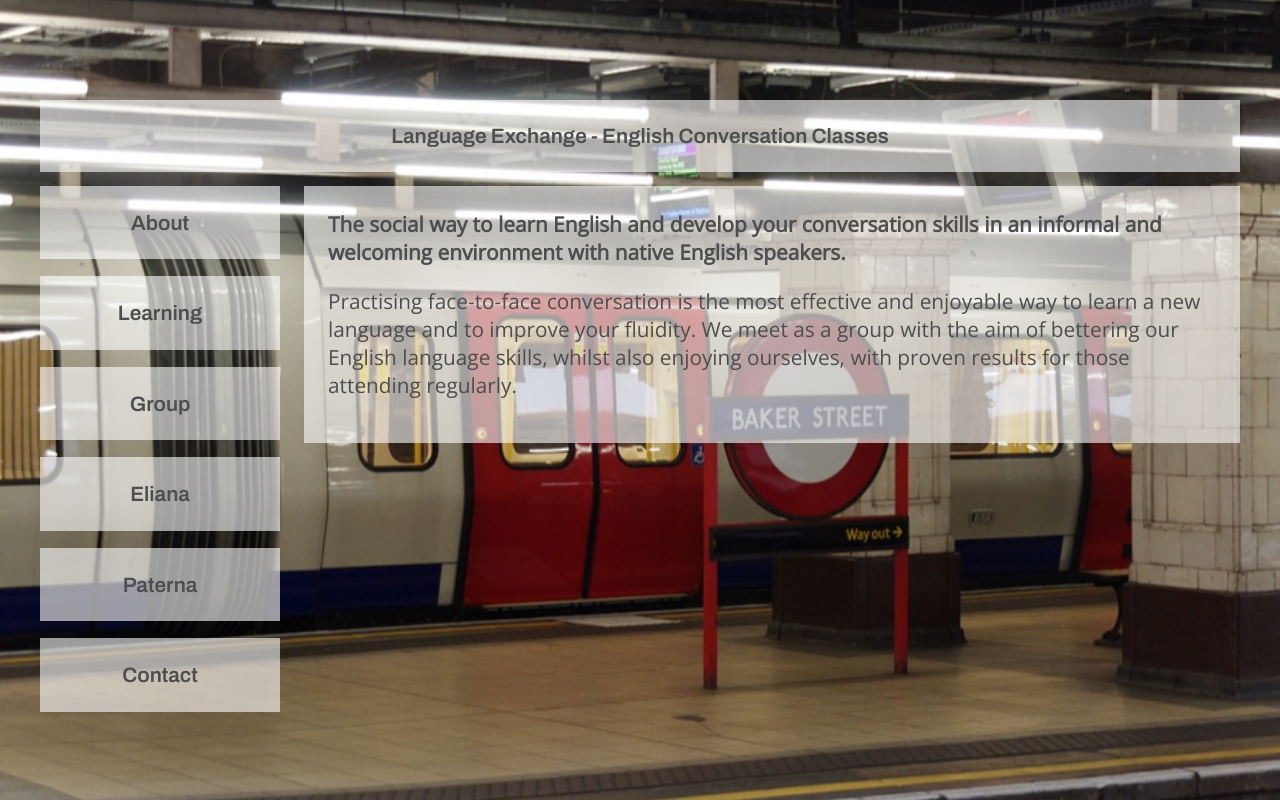
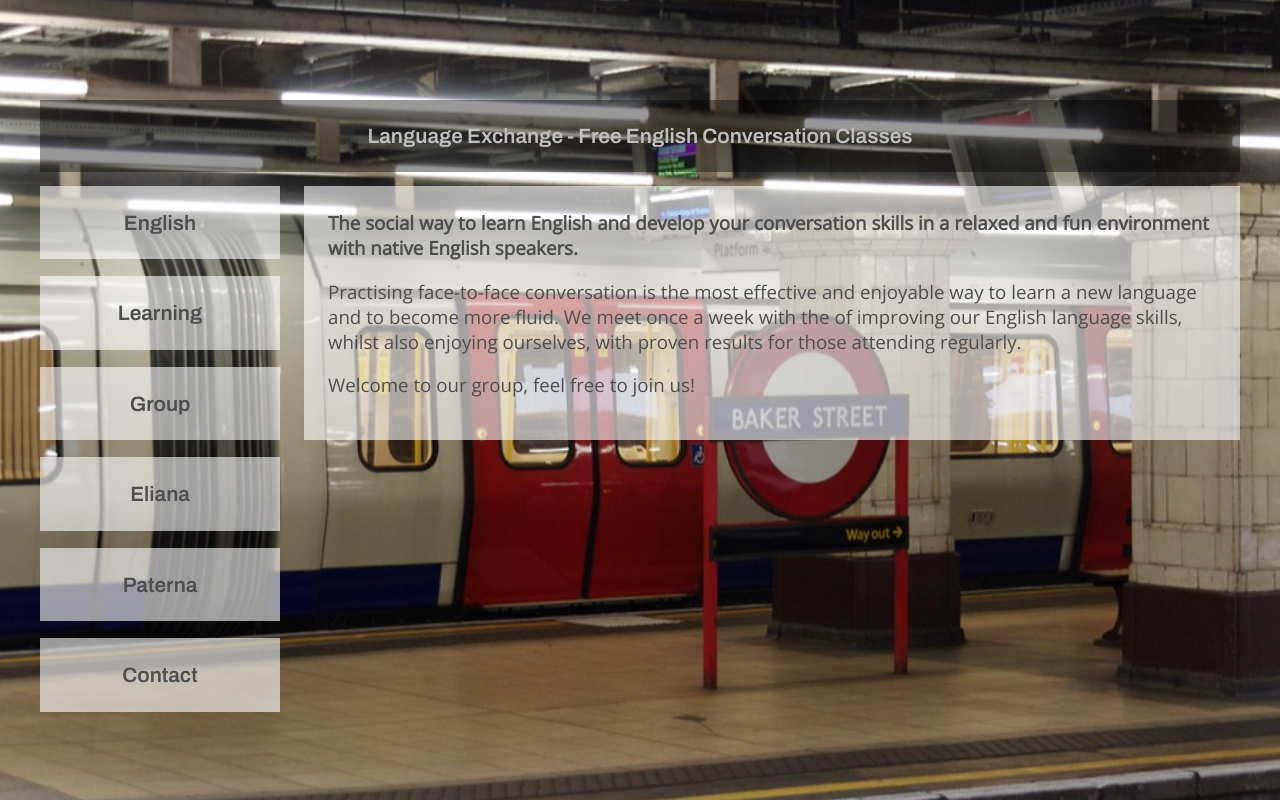
Before and after one commit to intercambio-idiomas/website, a plain HTML site: page index.html in a window 1280 px wide. Drawn offline with nearby package versions, Linux system fonts and the light colour scheme.

Commit message:
main font-size 0.9, h2 inherit

```diff
--- a/css/main.css
+++ b/css/main.css
@@ -58,10 +58,11 @@ header a {
 }
 
 h1, h2 {
-  font-size: calc(1vw + 1vh);
-  font-weight: 600;
-  margin-block-start: 0;
-  margin-block-end: 0;
+  font-size: inherit;
+  /*font-size: calc(1vw + 1vh);*/
+  /*font-weight: normal;*/
+  text-decoration-thickness: 0;
+  margin-block: 0;
 }
 
 nav {
@@ -84,7 +85,7 @@ main {
   height: auto;
   max-height: 80% !important;
   padding: 2%;
-  font-size: calc(1vw + 1vh);
+  font-size: calc(0.9vw + 0.9vh);
   font-family: 'Open Sans', sans-serif;
   -webkit-font-smoothing: subpixel-antialiased;
   overflow: auto;
--- a/css/mobile.css
+++ b/css/mobile.css
@@ -52,6 +52,7 @@
     height: auto;
     max-height: 80% !important;
     margin: 2% 0 0 0;
+    font-size: calc(1vw + 1vh);
   }
 
 }
--- a/index.html
+++ b/index.html
@@ -24,12 +24,12 @@
     <div class="container">
       <header>
         <a id="home" href="#home">
-          <h1><span class="hide">Language Exchange -&nbsp;</span>English Conversation Classes</h1>
+          <h1><span class="hide">Language Exchange -&nbsp;</span>Free English Conversation Classes</h1>
         </a>
       </header>
 
       <nav>
-        <a id="about" href="#about">About</a>
+        <a id="english" href="#english">English</a>
         <a id="learning" href="#learning">Learning</a>
         <a id="group" href="#group">Group</a>
         <a id="eliana" href="#eliana">Eliana</a>
@@ -39,10 +39,15 @@
 
       <main>
         <section class="hash-content" id="#home">
-          <h2>The social way to learn English and develop your conversation skills in an informal and welcoming environment with native English speakers.</h2>
-          <p>Practising face-to-face conversation is the most effective and enjoyable way to learn a new language and to improve your fluidity. We meet as a group with the aim of bettering our English language skills, whilst also enjoying ourselves, with proven results for those attending regularly.</p>
+          <h2>The social way to learn English and develop your conversation skills in a relaxed and fun environment with native English speakers.</h2>
+          <p>Practising face-to-face conversation is the most effective and enjoyable way to learn a new language and to become more fluid. We meet once a week with the of improving our English language skills, whilst also enjoying ourselves, with proven results for those attending regularly.</p>
+          <p>Welcome to our group, feel free to join us!</p>
         </section>
-        <section class="hash-content" id="#about">About Text</section>
+        <section class="hash-content" id="#english">
+          <h2>Improve your English speaking and listening skills with native English speakers!</h2>
+          <p>The group's organiser is a native English speaker from London, with other native English guest speakers and contributors joining us regularly. This gives you real-life opportunities to engage in social interaction with native English speakers, with the extra advantage of improving cross-cultural communication.</p>
+          <p>Understanding the culture of a native speaker will assist with understanding why and how the language is used. Practising with native speakers will also give a better grasp of the language as it is used outside of the classroom.</p>
+        </section>
         <section class="hash-content" id="#learning">Learning Text</section>
         <section class="hash-content" id="#group">Group Text</section>
         <section class="hash-content" id="#eliana">L'Eliana</section>
```
